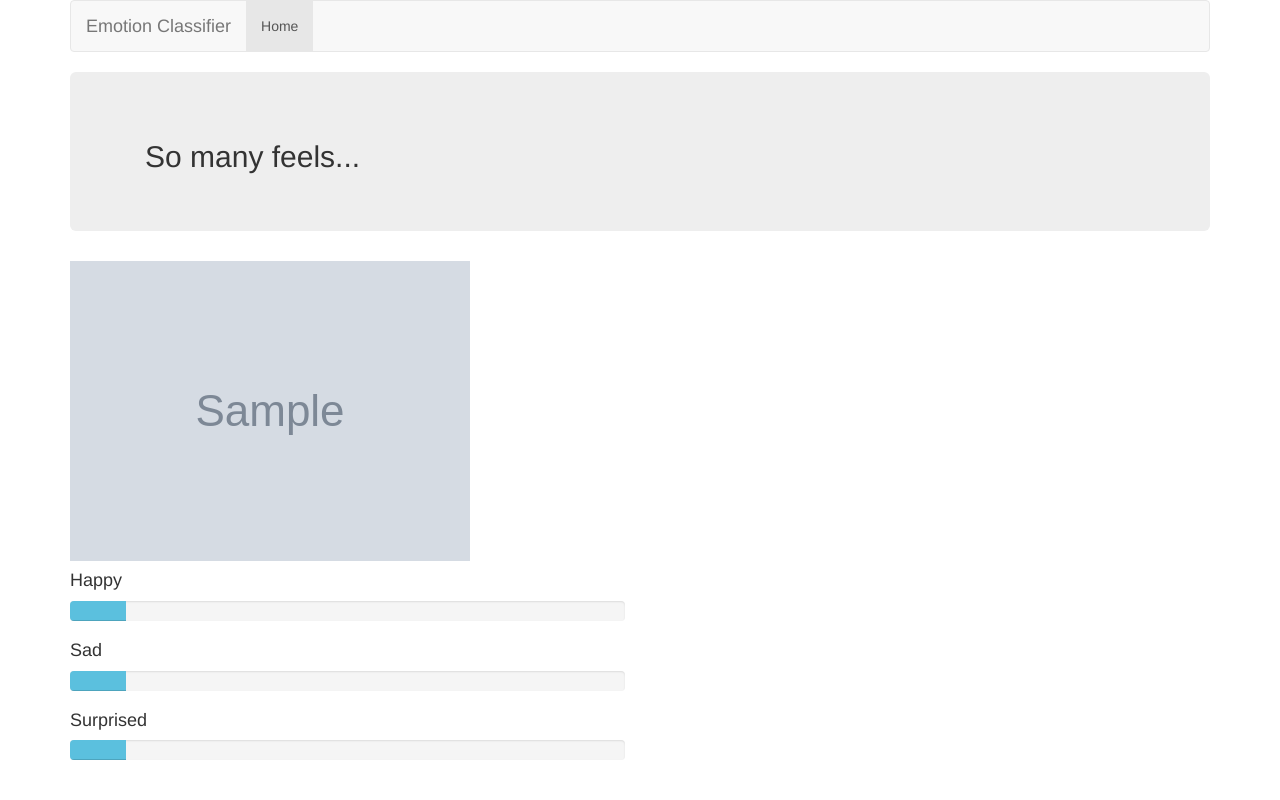
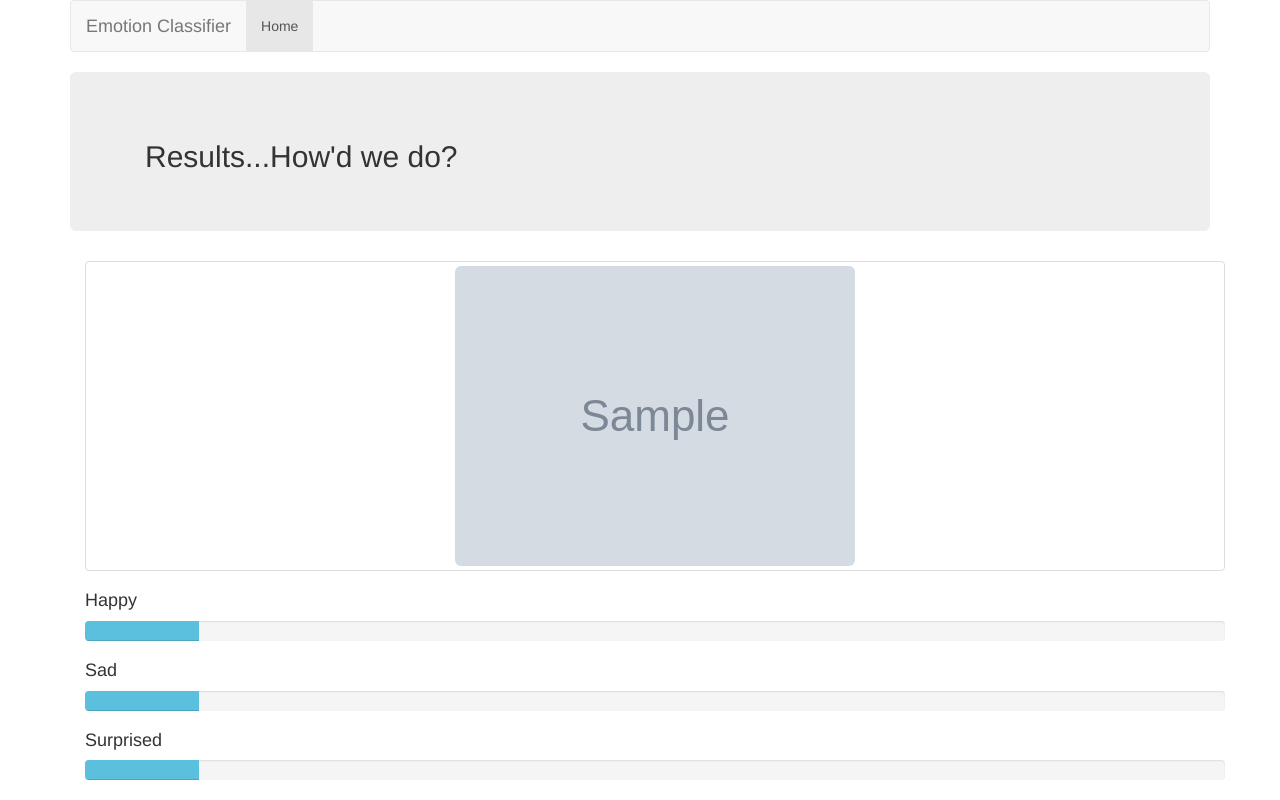
Before and after one commit to cmgreen210/facial-expression-project, a Django app: template emotion/templates/emotion/image_array.html in a window 1280 px wide. Run offline with Django 3.2, Linux system fonts and the light colour scheme; the template is opened without the code that fills it: most values are stand-ins (such as "Sample title", 1, 10 or a date in 2020); grey boxes marked "Sample" are stand-in pictures; parts of the project's set-up code (start-up, migrations or seed data) failed here and were passed over; some libraries are stand-ins or nearby versions.

Commit message:
front end

```diff
--- a/emotion/static/emotion/css/my.css
+++ b/emotion/static/emotion/css/my.css
@@ -8,8 +8,3 @@
     margin-left: auto;
     margin-right: auto;
 }
-
-form {
-    display: inline-block;
-    text-align: center;
-}
--- a/emotion/templates/emotion/image_array.html
+++ b/emotion/templates/emotion/image_array.html
@@ -1,17 +1,19 @@
 {% extends 'emotion/index.html' %}
 
-{% block jumbo_title %}So many feels...{% endblock %}
+{% block jumbo_title %}Results...How'd we do?{% endblock %}
 {% block jumbo_content %}{% endblock %}
 
 {% block content %}
+    <div class="container">
     {% for url, scores in images %}
-        <img src="{{ url }}"/>
-            <div class="row">
-                <div class="col-md-6">
-                        {% include "emotion/probability.html" with value=scores.happy title="Happy" %}
-                        {% include "emotion/probability.html" with value=scores.sad title="Sad" %}
-                        {% include "emotion/probability.html" with value=scores.surprised title="Surprised "%}
-                </div>
+        <div class="span6 offset4">
+            <div class="thumbnail">
+                <img class="center-block img-rounded" src="{{ url }}"/>
             </div>
+            {% include "emotion/probability.html" with value=scores.happy title="Happy" %}
+            {% include "emotion/probability.html" with value=scores.sad title="Sad" %}
+            {% include "emotion/probability.html" with value=scores.surprised title="Surprised "%}
+        </div>
     {% endfor %}
+    </div>
 {% endblock %}
--- a/emotion/templates/emotion/media_upload.html
+++ b/emotion/templates/emotion/media_upload.html
@@ -10,11 +10,12 @@
                         {{ v_form.video_file.errors }}
                         {{ v_form.video_file }}
                     </p>
-                    <input type="submit" value="Submit"/>
+                    <input type="submit" value="Submit" style="text-align: center;"/>
             </form>
         </div>
         <div class="col-md-6">
             <form action="{% url 'emotion.views.get_image' %}" method="post" enctype="multipart/form-data">
+
                     {% csrf_token %}
                     <p>{{ i_form.non_field_errors }}</p>
                     <p>{{ i_form.image_file.label_tag }} {{ i_form.image_file.help_text }}</p>
--- a/emotion/templates/emotion/single_image.html
+++ b/emotion/templates/emotion/single_image.html
@@ -1,6 +1,6 @@
 {% extends 'emotion/index.html' %}
 
-{% block jumbo_title %}All the feels!{% endblock %}
+{% block jumbo_title %}Results...How'd we do?{% endblock %}
 {% block jumbo_content %}{% endblock %}
 {% block content %}
     <div class="container">
```
